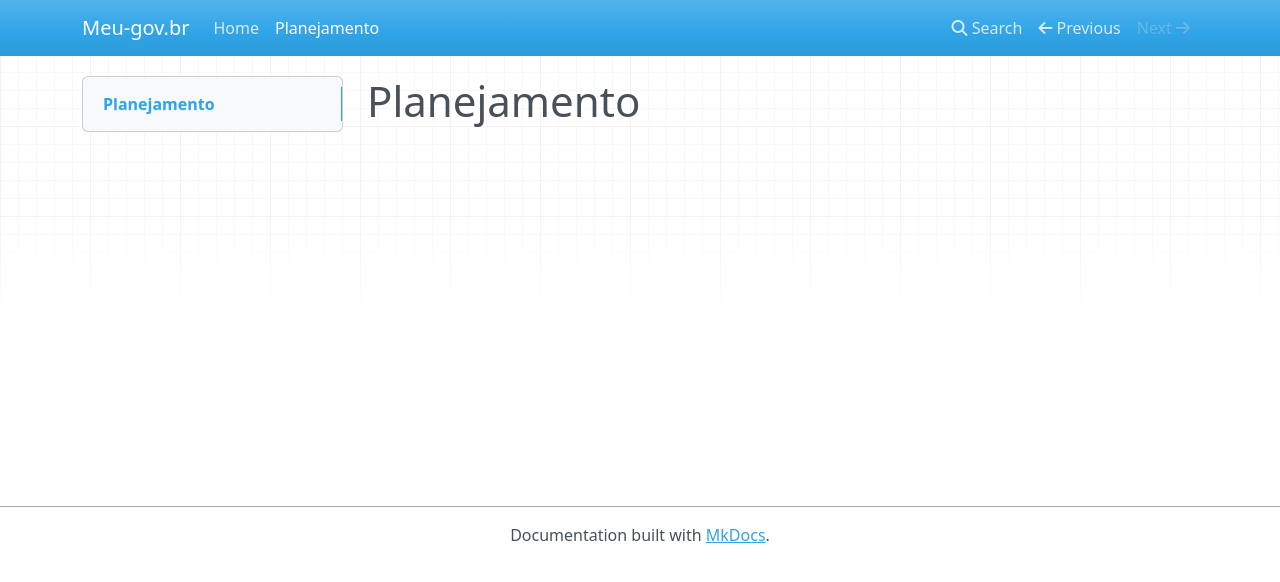
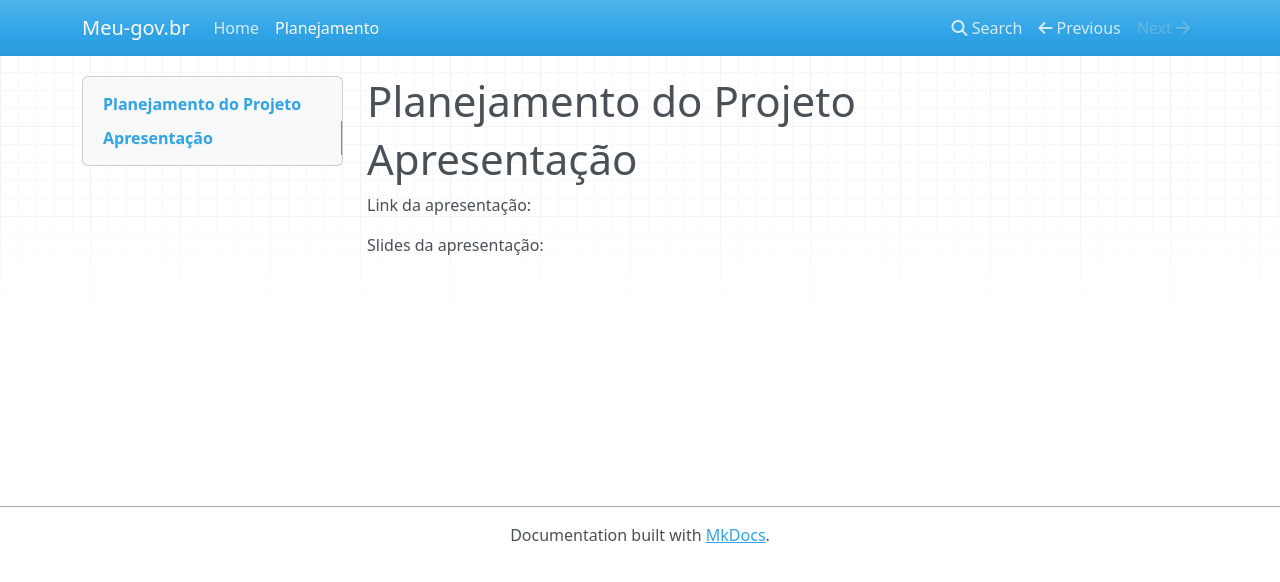
Before and after one commit to ServidioEC/2020.2-Meu-Gov.br, an MkDocs documentation site: the page built from docs/plan.md, in a window 1280 px wide. Shown: the top 582 px of the page. Built offline with MkDocs 1.6.1, drawn with Linux system fonts in a browser that asks for light colours; nearby versions of some CDN libraries.

Commit message:
Inicio do Planejamento

```diff
--- a/docs/plan.md
+++ b/docs/plan.md
@@ -1 +1,6 @@
-# Planejamento
+# Planejamento do Projeto
+
+# Apresentação
+Link da apresentação:
+
+Slides da apresentação:
```
